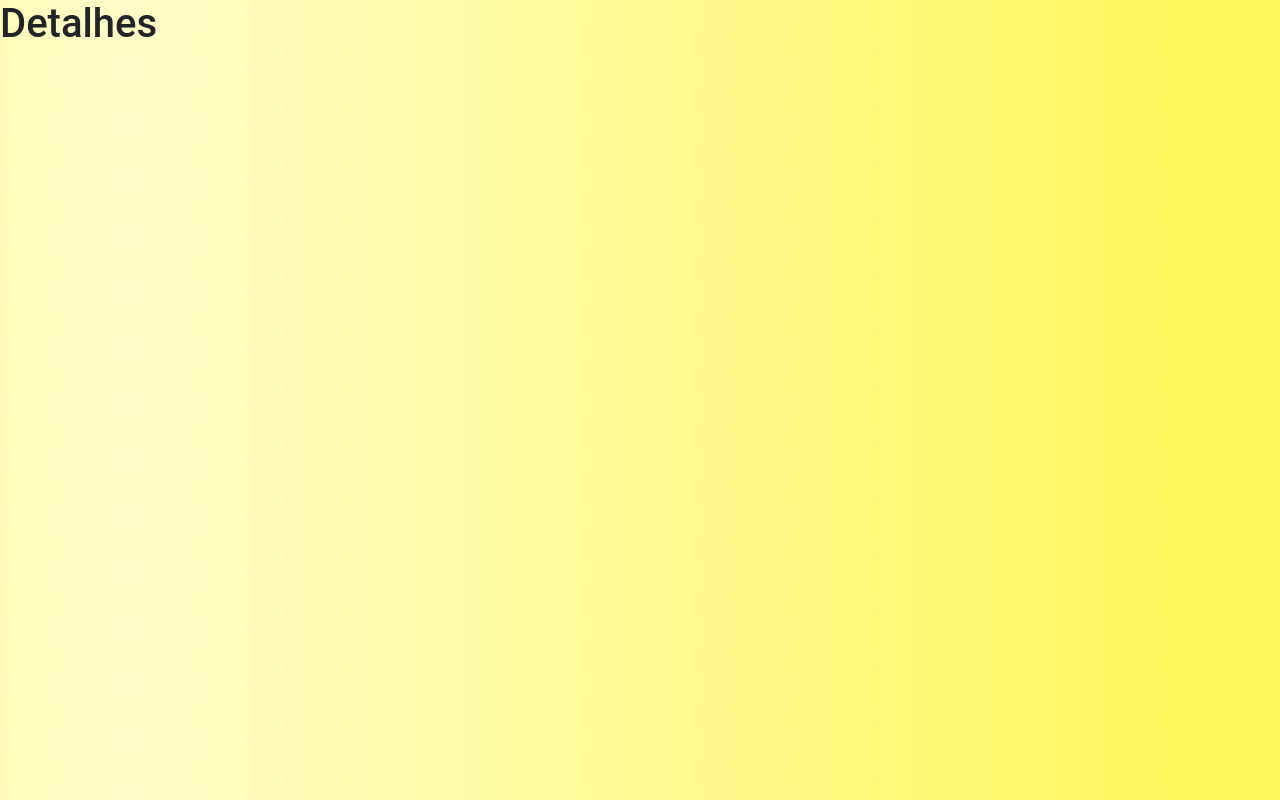
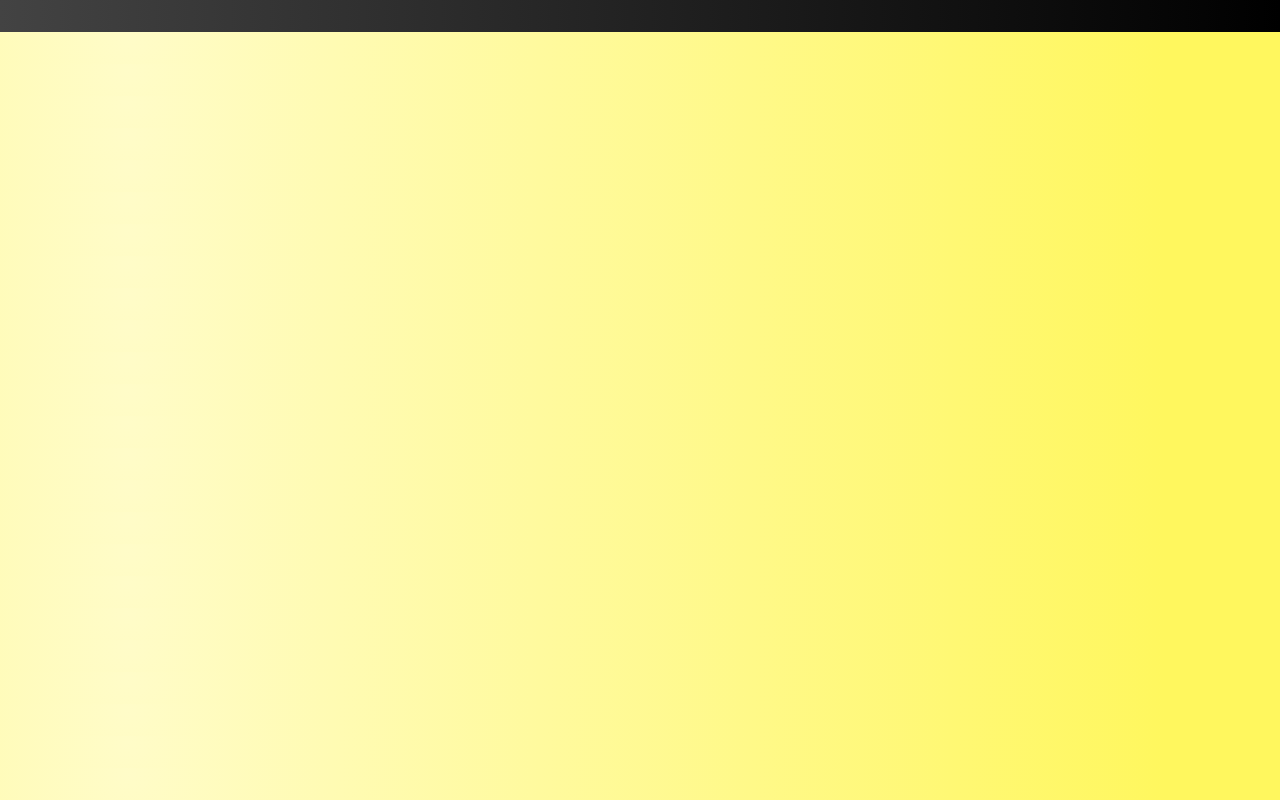
Before and after one commit to vitoriacvicentin/github-api-challenge, a Next.js app: page /userDetail in a window 1280 px wide. Built offline with nearby package versions, Linux system fonts and the light colour scheme.

Commit message:
:construction: page detail

```diff
--- a/components/search/index.jsx
+++ b/components/search/index.jsx
@@ -1,4 +1,4 @@
-import { Header, Div } from "./styles";
+import {Div,Header } from "./styles";
 import { InputGroup, FormControl, Button, Spinner } from "react-bootstrap";
 import { BsSearch } from "react-icons/bs";
 import { useState, useContext } from "react";
--- a/pages/index.jsx
+++ b/pages/index.jsx
@@ -1,7 +1,7 @@
 import CardResults from '../components/cardResults'
 import Search from '../components/search'
 
-export default function Home() {
+export const Home = () => {
   return (
     <>
        <Search />
@@ -9,3 +9,4 @@ export default function Home() {
     </>
   )
 }
+export default Home;
--- a/pages/userDetail.jsx
+++ b/pages/userDetail.jsx
@@ -1,9 +1,34 @@
+import { Card, Button } from "react-bootstrap";
+import { useContext } from "react";
+import { ItemsContext } from "../context/ItemsContext";
+import { ContainerLeft, Header } from "../style/pages/userDetail";
+import { BiCurrentLocation } from "react-icons/bi";
 
-
-export default function Home() {
+export const UserDetail = () => {
+  const itemsContext = useContext(ItemsContext);
+  const card = itemsContext.items;
   return (
     <>
-       <h1>Detalhes</h1>
+      <Header />
+      {card?.name ? (
+        <ContainerLeft>
+          <Card  className="card-container">
+            <Card.Img variant="top" src={card.avatar_url} />
+            <Card.Body >
+
+              <Card.Title>{card.name}</Card.Title>
+              <Card.Text>{card.login}</Card.Text>
+              <Card.Text>
+                <BiCurrentLocation size={20} />
+                {card.location}
+              </Card.Text>
+
+            </Card.Body>
+            <Button variant="outline-secondary" className="button">Ir para o Github</Button>
+          </Card>
+        </ContainerLeft>
+      ) : null}
     </>
-  )
-}
+  );
+};
+export default UserDetail;
--- a/style/global.jsx
+++ b/style/global.jsx
@@ -1,4 +1,4 @@
-import { createGlobalStyle } from "styled-components";
+import {createGlobalStyle } from "styled-components";
 
 export default createGlobalStyle`
   * {
--- /dev/null
+++ b/style/pages/userDetail.jsx
@@ -0,0 +1,51 @@
+import styled from "styled-components";
+
+export const Header = styled.header`
+  height: auto;
+  overflow: hidden;
+  background-image: linear-gradient(to right, #434343 0%, black 100%);
+  display: flex;
+  justify-content: center;
+  padding: 1rem;
+  @media screen and (max-width: 785px) {
+    display: flex;
+    align-items: center;
+    justify-content: center;
+    height: 100%;
+  }
+`;
+
+export const ContainerLeft = styled.div`
+  img {
+    border-radius: 50%;
+    width: 50%;
+    @media screen and (max-width: 785px) {
+      border-radius: 50%;
+    }
+  }
+  .card-container {
+    margin-top: 1rem;
+    margin-left: 1rem;
+    background: transparent;
+    border-color: transparent;
+    width:35rem;
+    @media screen and (max-width: 785px) {
+      display: flex;
+      align-items: center;
+      justify-content: center;
+      width:auto;
+    }
+  }
+  span {
+    font-weight: bold;
+  }
+  .button {
+    width: 50%;
+    margin-left: 2rem;
+    @media screen and (max-width: 785px) {
+      display: flex;
+      align-items: center;
+      justify-content: center;
+    }
+  }
+`;
```
Also changed, not shown: components/search/styles.jsx (+13 -13 lines).
